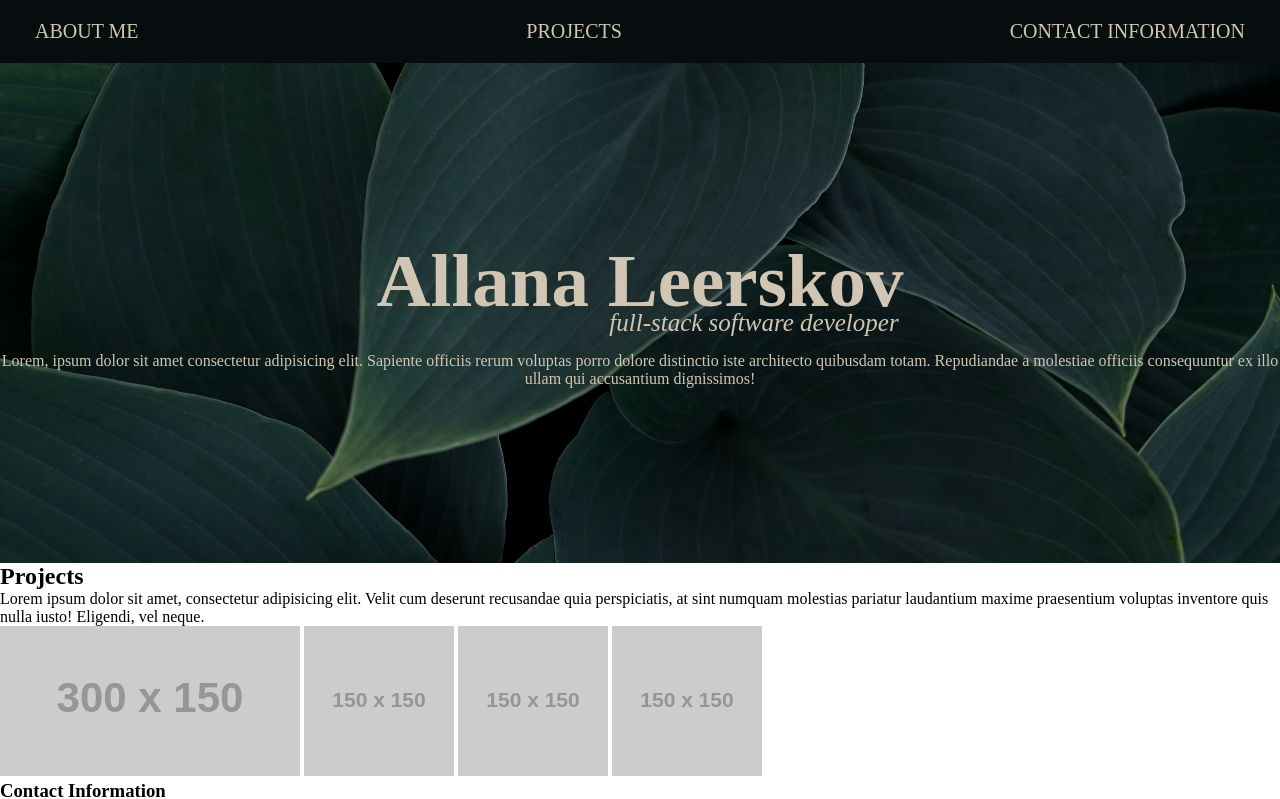
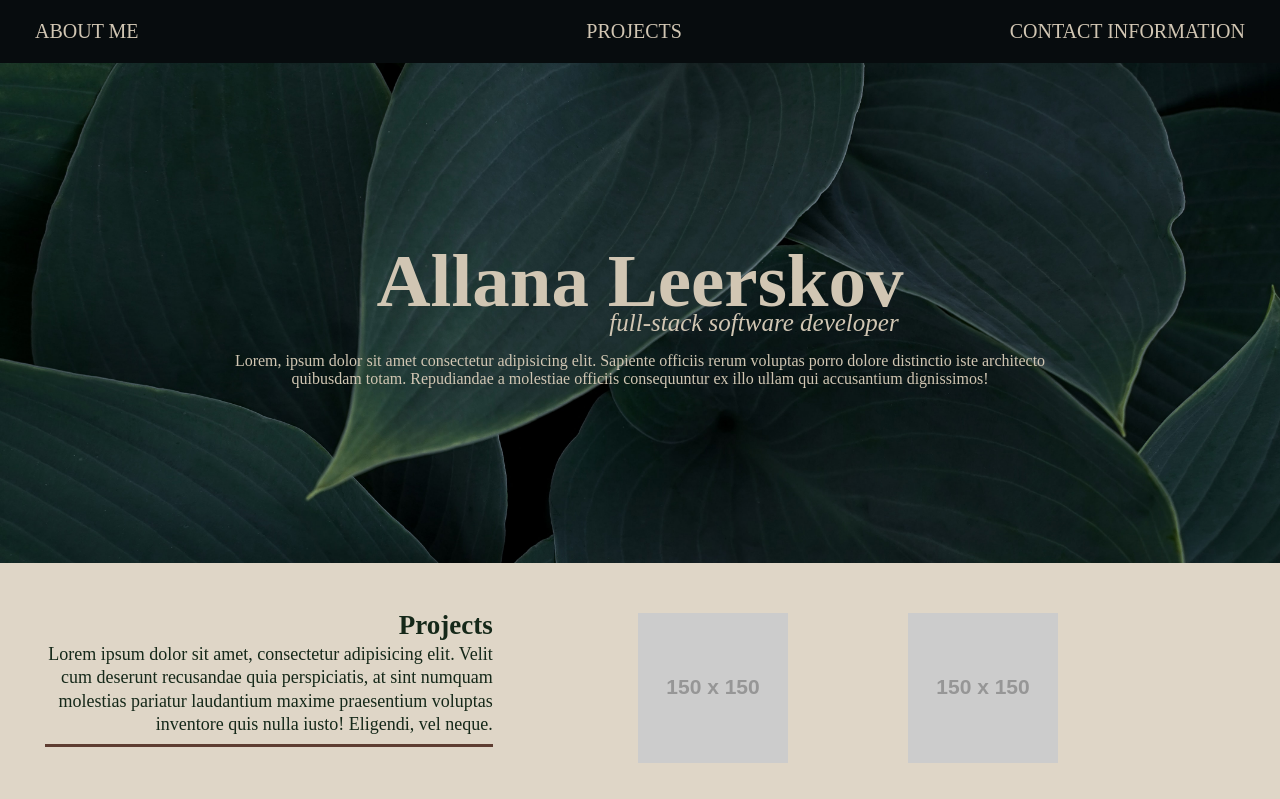
Before and after one commit to AllanaLeerskov/Dev-portfolio, a plain HTML site: page index.html in a window 1280 px wide. Shown: the top 799 px of the page. Drawn offline with Linux system fonts and the light colour scheme; placeholder pictures from the web are drawn by us.

Commit message:
project styling

```diff
--- a/assets/style.css
+++ b/assets/style.css
@@ -24,6 +24,11 @@ header a {
     color: #d1c6b3;
     text-decoration: none;
     font-size: 20px;
+}
+
+.nav-project {
+    margin-left: 100px;
+    margin-right: -20px;
 }
 
 /*hero section*/
@@ -64,3 +69,29 @@ header a {
     margin: -15px 0px 15px 228px;
     /* text-align: right; */
 }
+
+.about-content {
+    margin: 0 225px 0 225px;
+}
+
+/* projects section */
+#projects {
+    color: #152819;
+    background-color: #dfd6c7;
+    display: flex;
+    flex-wrap: wrap;
+}
+
+.project-content {
+    width: 35%;
+    text-align: right;
+    margin: 3.5%;
+    font-size: 18px;
+    line-height: 1.3;
+    border-bottom: solid #5e3d31;
+}
+
+#projects a {
+    justify-content: right;
+    margin: 50px 20px 25px 100px;
+}
--- a/index.html
+++ b/index.html
@@ -16,9 +16,11 @@
         <li>
             <a href="#about-me">ABOUT ME</a>
         </li>
+        <div class="nav-project">
         <li>
             <a href="#projects">PROJECTS</a>
         </li>
+         </div>
         <li>
             <a href="#contact-info">CONTACT INFORMATION</a>
         </li>
@@ -35,10 +37,12 @@
     <div class="hero-content">
     <h1> Allana Leerskov</h1>
     <h2>full-stack software developer</h2>
+    <section class="about-content">
     <p>
         <!--add about me info-->
     Lorem, ipsum dolor sit amet consectetur adipisicing elit. Sapiente officiis rerum voluptas porro dolore distinctio iste architecto quibusdam totam. Repudiandae a molestiae officiis consequuntur ex illo ullam qui accusantium dignissimos!
     </p>
+    </section>
     </div>
 </section>
 </div>
@@ -48,15 +52,20 @@
 
     <!--projects section-->
 <section id="projects">
+    <div class="project-content">
     <h2> Projects</h2>
     <p>
         <!--add project intro-->
         Lorem ipsum dolor sit amet, consectetur adipisicing elit. Velit cum deserunt recusandae quia perspiciatis, at sint numquam molestias pariatur laudantium maxime praesentium voluptas inventore quis nulla iusto! Eligendi, vel neque.
     </p>
-        <a href="https://placeholder.com"><img src="https://via.placeholder.com/300x150"></a>
+    </div>
+
         <a href="https://placeholder.com"><img src="https://via.placeholder.com/150"></a>
+
         <a href="https://placeholder.com"><img src="https://via.placeholder.com/150"></a>
+
         <a href="https://placeholder.com"><img src="https://via.placeholder.com/150"></a>
+
 </section>
     <!--end projects section-->
 
```
